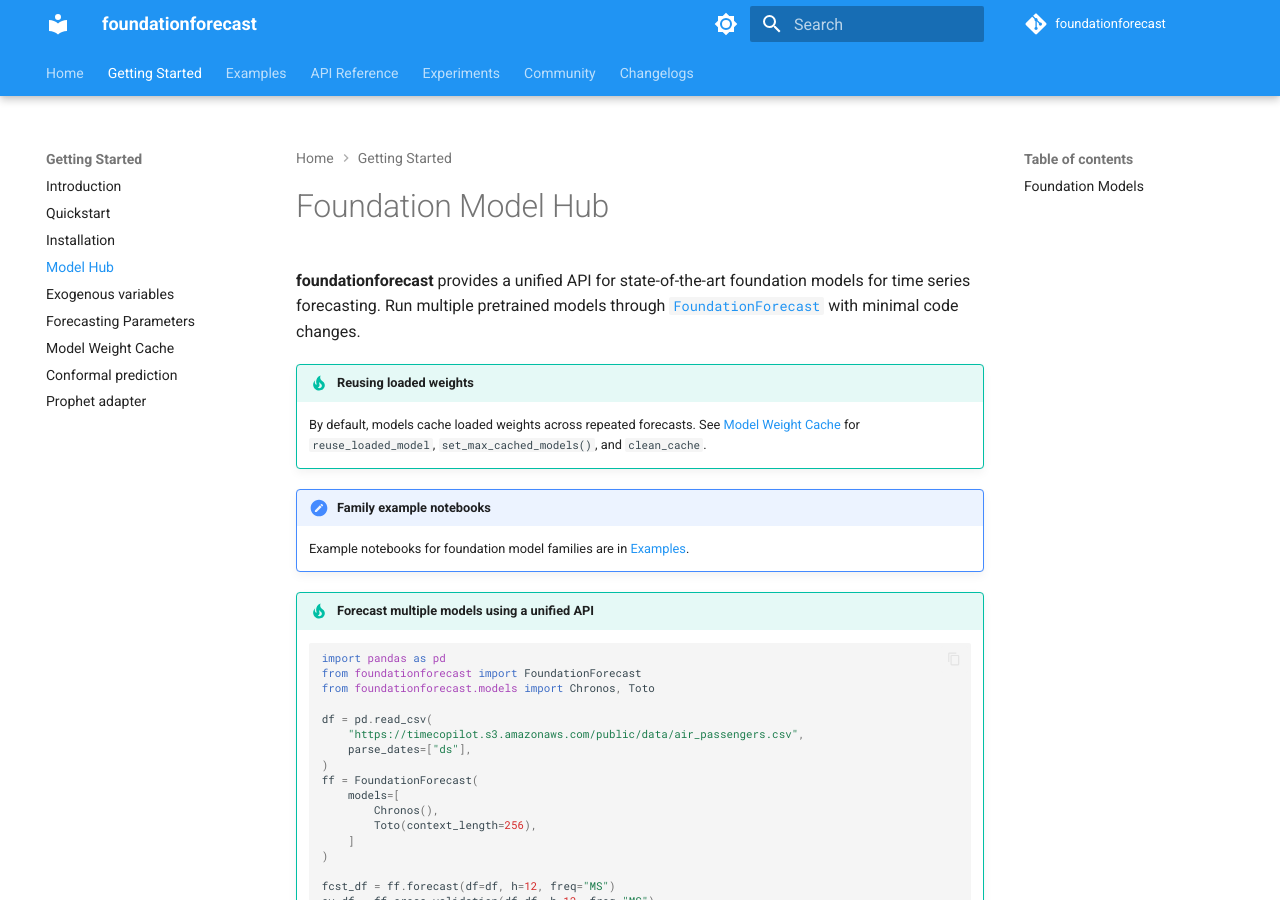
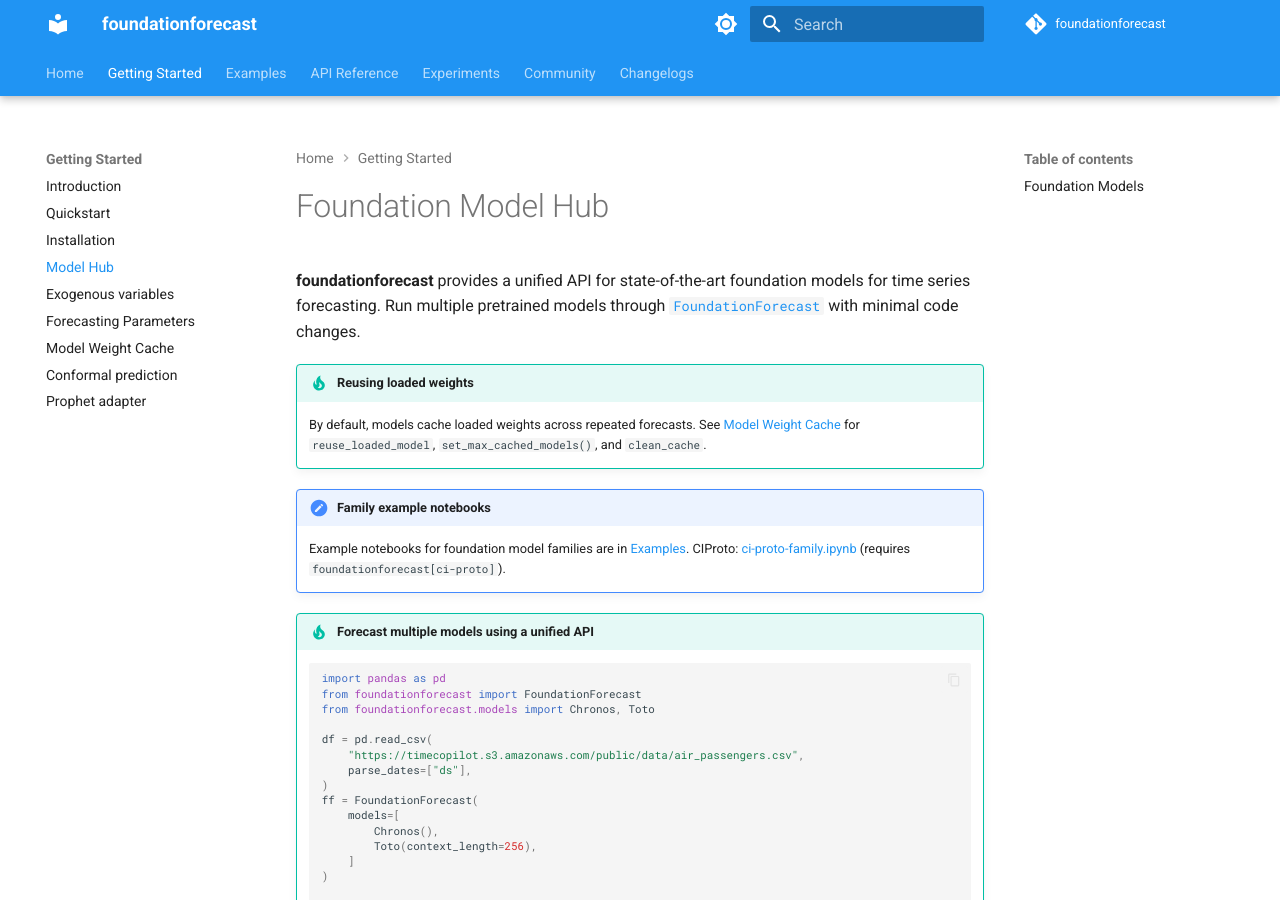
Before and after one commit to TimeCopilot/foundationforecast, an MkDocs documentation site: the page built from docs/model-hub.md, in a window 1280 px wide and 900 px high. Built offline with MkDocs 1.6.1 and Material for MkDocs 9.7.7, drawn with Linux system fonts in a browser that asks for light colours; comment, search, counter and statistics services are not loaded.

Commit message:
docs(ciproto): add ci-proto-family example notebook
Co-authored-by: Cursor <cursoragent@cursor.com>

```diff
--- a/docs/model-hub.md
+++ b/docs/model-hub.md
@@ -6,7 +6,7 @@
     By default, models cache loaded weights across repeated forecasts. See [Model Weight Cache](model-weight-cache.md) for `reuse_loaded_model`, `set_max_cached_models()`, and `clean_cache`.
 
 !!! note "Family example notebooks"
-    Example notebooks for foundation model families are in [Examples](examples/index.md#foundation-models).
+    Example notebooks for foundation model families are in [Examples](examples/index.md#foundation-models). CIProto: [ci-proto-family.ipynb](examples/ci-proto-family.ipynb) (requires `foundationforecast[ci-proto]`).
 
 !!! tip "Forecast multiple models using a unified API"
 
--- a/mkdocs.yml
+++ b/mkdocs.yml
@@ -32,6 +32,7 @@ nav:
       - Conformal prediction: examples/conformal-prediction.ipynb
       - Prophet adapter: examples/prophet-adapter.ipynb
       - Family Guides:
+          - CIProto: examples/ci-proto-family.ipynb
           - Chronos: examples/chronos-family.ipynb
           - TimesFM: examples/timesfm-family.ipynb
           - TiRex: examples/tirex-family.ipynb
```
Also changed, not shown: docs/examples/index.md (+1 -0 lines), docs/examples/ci-proto-family.ipynb (added).
